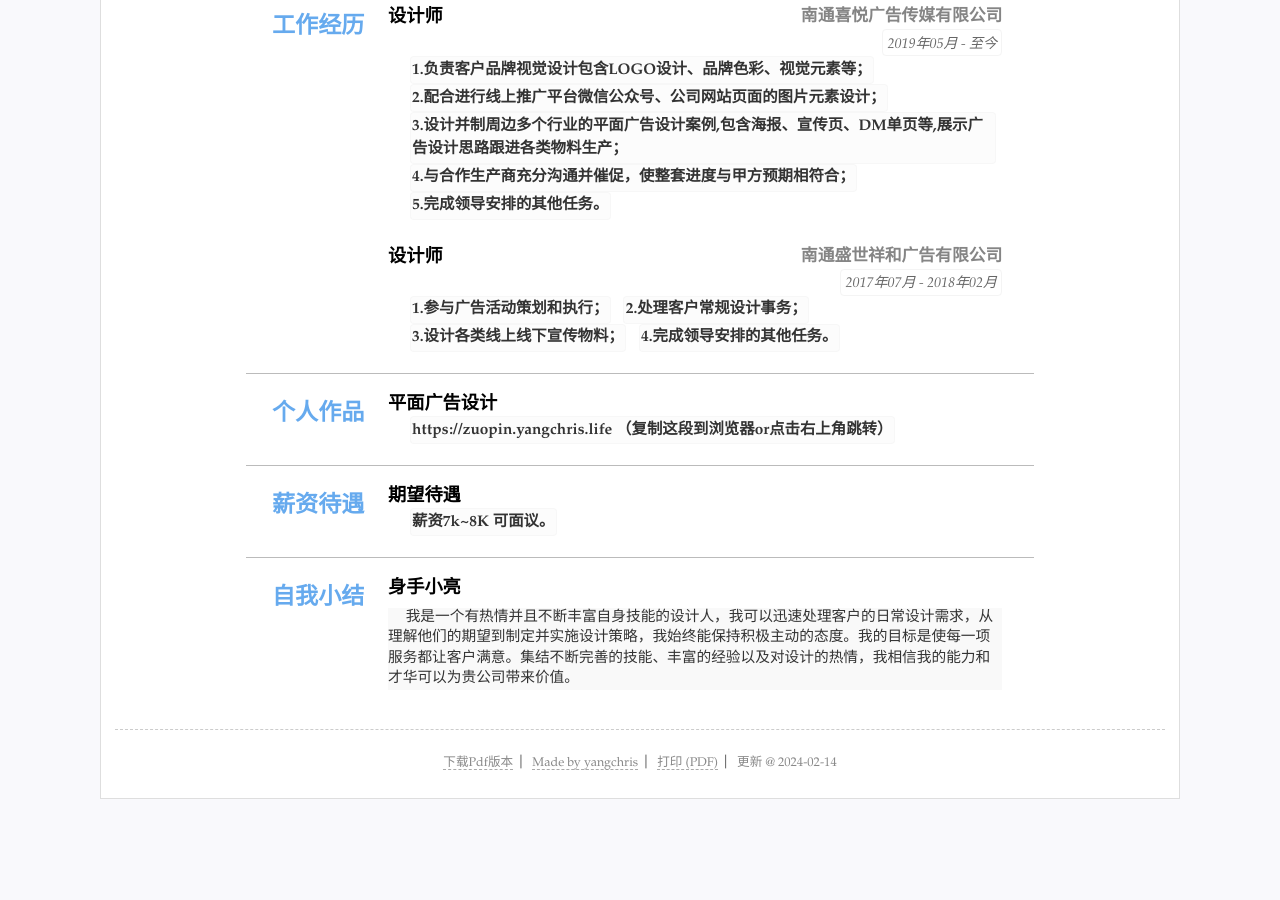
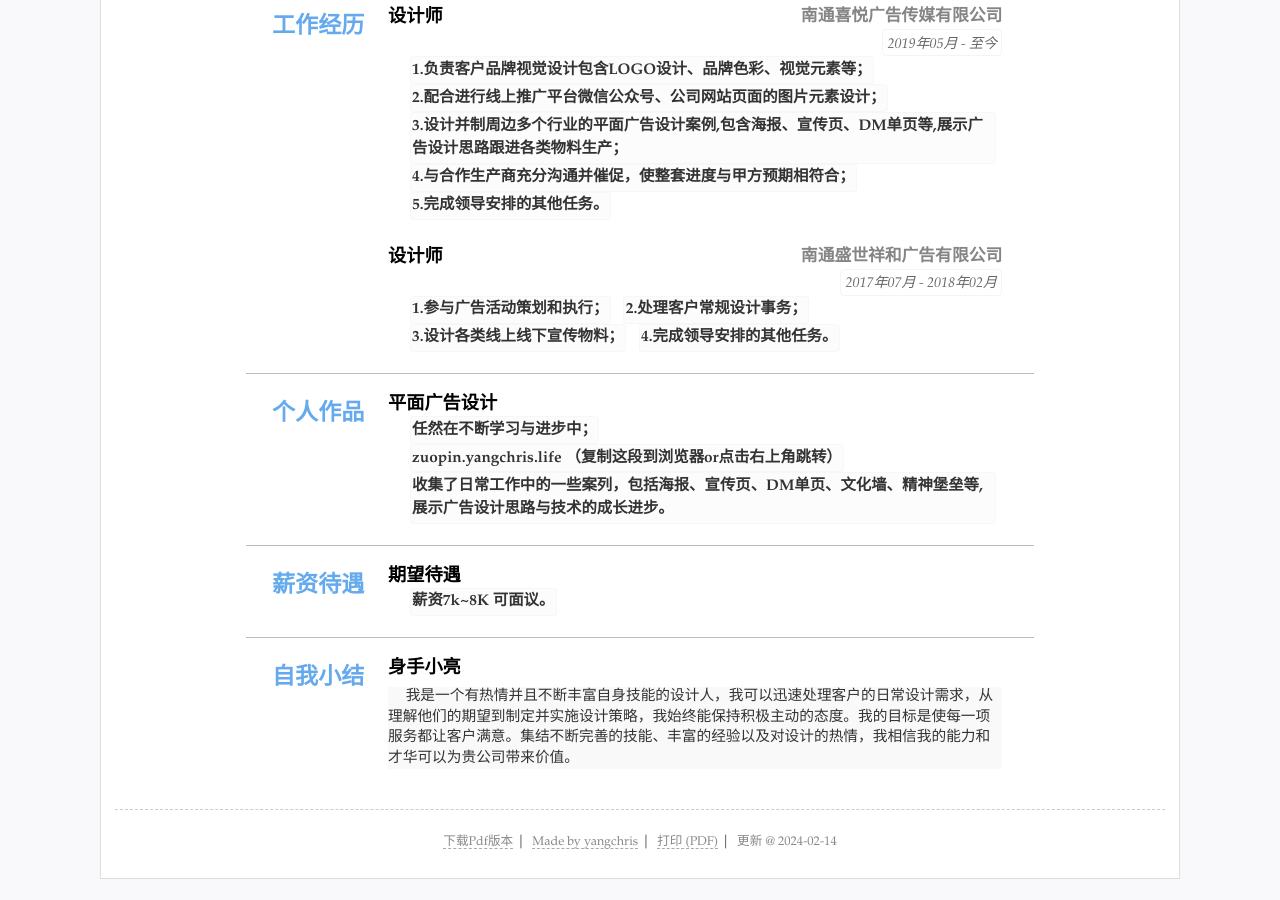
Before and after one commit to yangchris4/resume, a Jekyll site: the page built from index.html, in a window 1280 px wide and 900 px high, scrolled down 652 px. Built offline with Jekyll 4.4.1, drawn with Linux system fonts in a browser that asks for light colours; before the commit the page ends 1472 px from its top, so only the background shows below that.

Commit message:
Update resume.yml

```diff
--- a/_data/resume.yml
+++ b/_data/resume.yml
@@ -76,7 +76,9 @@ main:
   content:
   - title: 平面广告设计
     items:
-      - https://zuopin.yangchris.life （复制这段到浏览器or点击右上角跳转）
+      - 任然在不断学习与进步中；
+      - zuopin.yangchris.life （复制这段到浏览器or点击右上角跳转）
+      - 收集了日常工作中的一些案列，包括海报、宣传页、DM单页、文化墙、精神堡垒等,展示广告设计思路与技术的成长进步。
 
 
 - type: others
```
